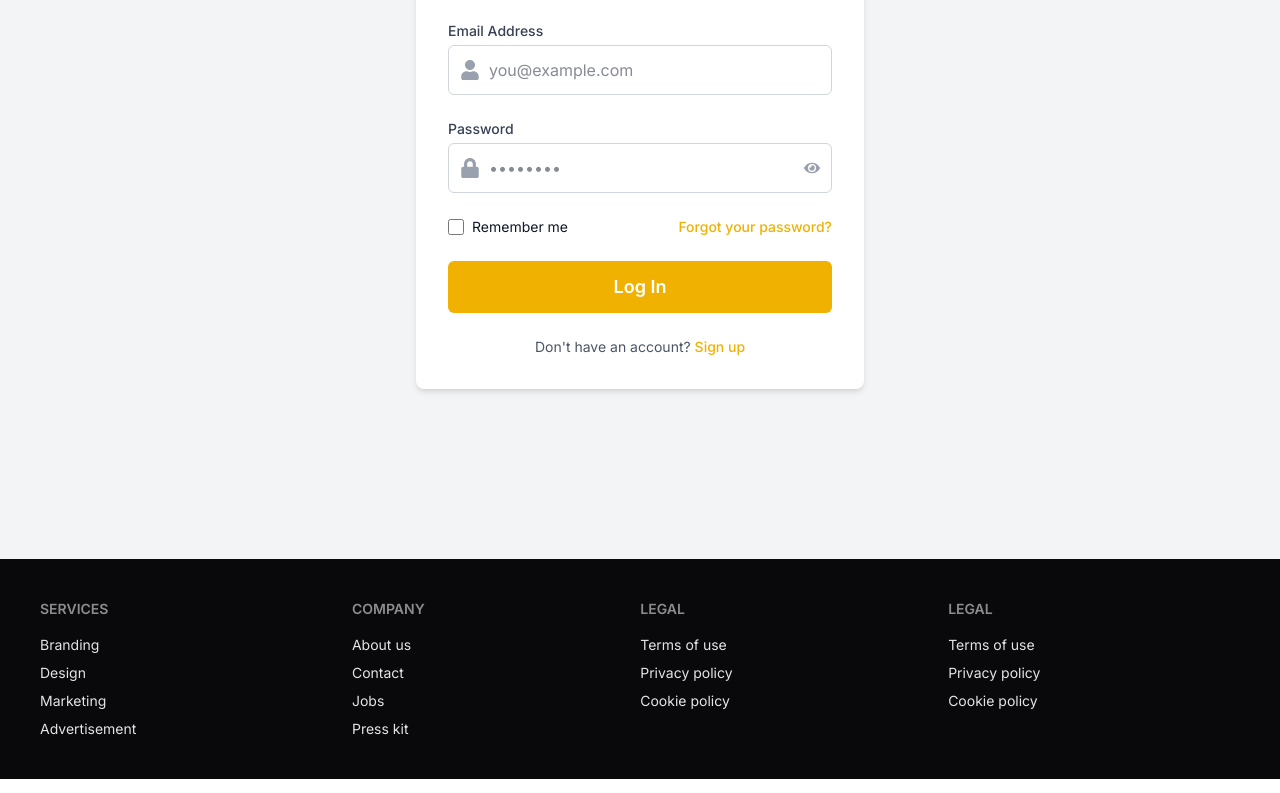
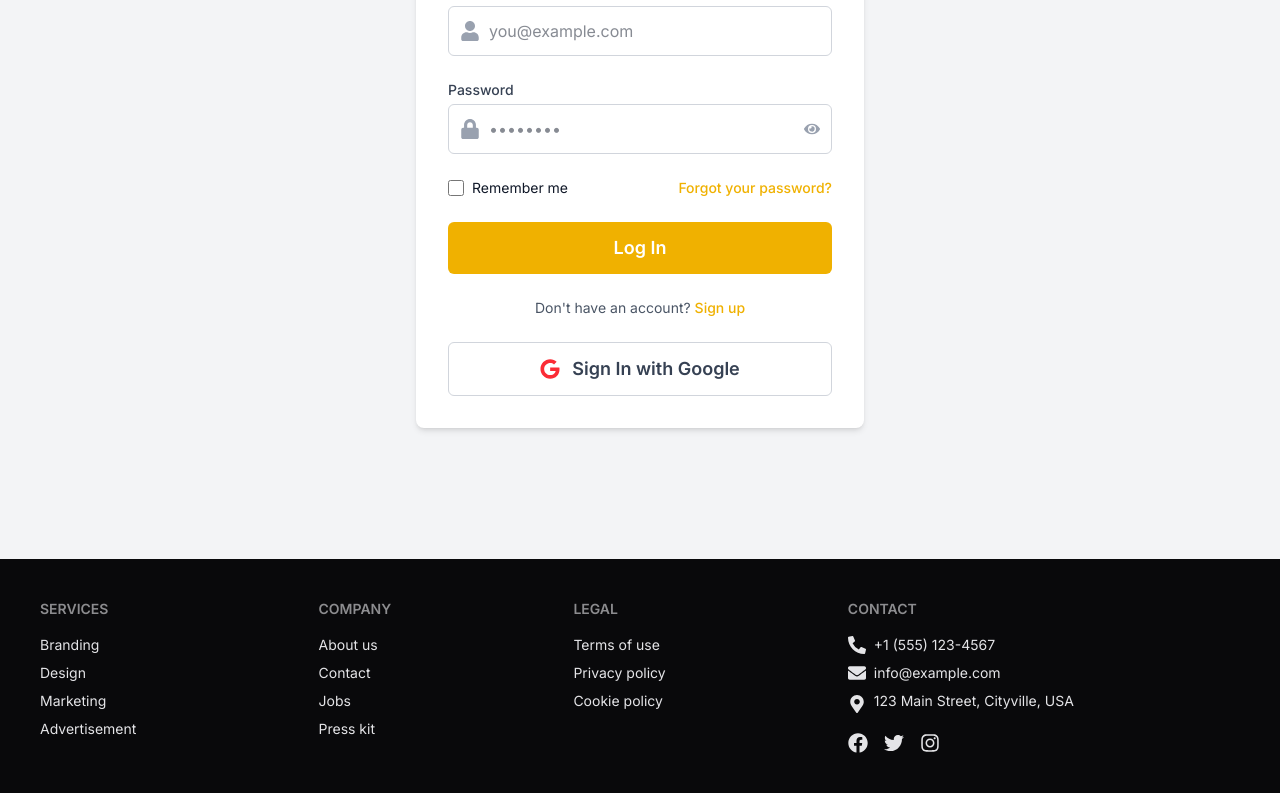
Before and after one commit to rohanr92/marketplace-services, a React (Vite) app: page /auth/login in a window 1280 px wide. Shown: the part 331-1124 px from the top of the page. Built offline with nearby package versions, Linux system fonts and the light colour scheme; no server answers; a web font is replaced by a local one.

Commit message:
my project commit

```diff
--- a/src/Components/AllPages/OthersPages/AllServices.jsx
+++ b/src/Components/AllPages/OthersPages/AllServices.jsx
@@ -1,10 +1,31 @@
-import React, { useState } from 'react';
+import React, { useEffect, useState } from 'react';
 import Container from '../../Container/Container';
 import useServices from '../../Hook/useServices';
 import ServicesMap from './ServicesMap';
+import Aos from "aos";
+import "aos/dist/aos.css";
+
+const AllServices = () => {
 
 
-const AllServices = () => {
+useEffect(() => {
+  Aos.init({
+    duration: 1200,
+    once: false,
+  });
+}, []);
+
+useEffect(() => {
+  const handleScroll = () => {
+    Aos.refresh();
+  };
+
+  window.addEventListener("scroll", handleScroll);
+
+  return () => window.removeEventListener("scroll", handleScroll);
+}, []);
+
+
 
         const { services, loading, errors } = useServices();
         let [final, setFinal] = useState([]);
@@ -36,10 +57,12 @@ return (
             setFinal(filteredServices)
         }
 
-        console.log(final);
+        // console.log(final);
 
 
         const displayedServices = searches.trim() !== '' ? final : services;
+
+
 
 
 
@@ -51,7 +74,7 @@ return (
       <div className="max-w-7xl mx-auto">
 
 
-        <div className="text-center">
+        <div className="text-center" data-aos="fade-up" data-aos-once="false">
           <h2 className="mt-6 text-3xl md:text-4xl font-medium text-gray-900 tracking-tight">
             All Of Our Services
           </h2>
@@ -86,7 +109,7 @@ return (
 
 
 {
-    displayedServices.length === 0 ? <h2 className='text-center p-[40px] text-[25px] font-medium'>No products found</h2> :   <div className='grid sm:grid-cols-3 gap-[20px] py-[20px]'>
+    displayedServices?.length === 0 ? <h2 className='text-center p-[40px] text-[25px] font-medium'>No products found</h2> :   <div className='grid sm:grid-cols-3 gap-[20px] py-[20px]'>
             {
                 displayedServices?.map(services => <ServicesMap key={services.skillId} services={services}></ServicesMap>)
             }
--- a/src/Components/AllPages/OthersPages/DetailsPage/DetailsPage.jsx
+++ b/src/Components/AllPages/OthersPages/DetailsPage/DetailsPage.jsx
@@ -17,7 +17,7 @@ const DetailsPage = () => {
         submitted: false,
 
     });
-    console.log(formData);
+    // console.log(formData);
 
 
 
--- a/src/Components/AllPages/OthersPages/Profile.jsx
+++ b/src/Components/AllPages/OthersPages/Profile.jsx
@@ -25,7 +25,7 @@ const Profile = () => {
         toast.success("Profile updated successfully!");
       })
       .catch((err) => {
-        console.error(err);
+        // console.error(err);
         toast.error("Failed to update profile: " + err.message);
       });
   };
@@ -78,6 +78,13 @@ const Profile = () => {
                     placeholder="Name"
                     className="w-full p-2 border rounded-lg focus:outline-none focus:ring-2 focus:ring-yellow-500"
                   />
+                  <input
+                    type="email"
+                    name="email"
+                    value={user.email || ""}
+                    readOnly
+                    className="w-full p-2 border rounded-lg bg-gray-100 text-gray-600 cursor-not-allowed"
+                  />
                   <textarea
                     name="bio"
                     value={user.bio || ""}
@@ -97,6 +104,7 @@ const Profile = () => {
 
 
                   <p className="text-center font-semibold text-lg">{user.displayName}</p>
+                  <p className="text-center text-gray-600">{user.email}</p>
                   <p className="text-center text-gray-600 mb-4">{user.bio}</p>
                   <button
                     onClick={handleEdit}
--- a/src/Components/AllPages/Security/Login.jsx
+++ b/src/Components/AllPages/Security/Login.jsx
@@ -1,12 +1,12 @@
 import React, { useState,  use } from 'react';
 import Container from '../../Container/Container';
 import { Link, useLocation, useNavigate } from 'react-router';
-import { FaUser, FaLock, FaEye, FaEyeSlash } from 'react-icons/fa';
+import { FaUser, FaLock, FaEye, FaEyeSlash, FaGoogle } from 'react-icons/fa';
 import { AuthContext } from '../../Provider/AuthContext';
 import toast from 'react-hot-toast';
 
 const Login = () => {
-  const { user, setUser, login, loading } = use(AuthContext);
+  const { user, setUser, login, loading, googleLogin } = use(AuthContext);
   const [error, setError] = useState("");
   const [showPassword, setShowPassword] = useState(false);
 
@@ -39,6 +39,19 @@ const Login = () => {
         setError("Invalid Email Or Password");
       });
   };
+
+
+      const googleSignUp = () => {
+        googleLogin()
+            .then((result) => {
+                setUser(result.user);
+                toast.success('Logged In Successfully')
+                navigate('/')
+            })
+            .catch((error) => {
+                toast.error(error.message)
+            })
+    }
 
   return (
     <div className='bg-gray-100 px-[15px]'>
@@ -133,6 +146,20 @@ const Login = () => {
                 Sign up
               </Link>
             </p>
+
+
+
+
+                        <div>
+                            <button
+                                onClick={googleSignUp}
+                                type="button"
+                                className="w-full flex items-center justify-center py-3 px-4 text-[13px] sm:text-lg font-semibold text-gray-700 bg-white border border-gray-300 rounded-md hover:bg-gray-50 focus:outline-none focus:ring-2 focus:ring-yellow-500 focus:ring-offset-2 transition-colors"
+                            >
+                                <FaGoogle className="w-5 h-5 mr-3 text-red-500" />
+                                Sign In with Google
+                            </button>
+                        </div>
           </div>
         </div>
       </Container>
--- a/src/Components/Footer/Footer.jsx
+++ b/src/Components/Footer/Footer.jsx
@@ -1,5 +1,6 @@
 import React from 'react';
 import Container from '../Container/Container';
+import { FaEnvelope, FaFacebook, FaInstagram, FaMapMarkerAlt, FaPhoneAlt, FaTwitter } from 'react-icons/fa';
 
 const Footer = () => {
     return (
@@ -7,6 +8,7 @@ const Footer = () => {
             <Container>
 
             <footer className="footer sm:footer-horizontal bg-neutral text-neutral-content p-10">
+
       <nav>
         <h6 className="footer-title">Services</h6>
         <a className="link link-hover">Branding</a>
@@ -14,6 +16,8 @@ const Footer = () => {
         <a className="link link-hover">Marketing</a>
         <a className="link link-hover">Advertisement</a>
       </nav>
+
+
       <nav>
         <h6 className="footer-title">Company</h6>
         <a className="link link-hover">About us</a>
@@ -21,17 +25,42 @@ const Footer = () => {
         <a className="link link-hover">Jobs</a>
         <a className="link link-hover">Press kit</a>
       </nav>
+
+
       <nav>
         <h6 className="footer-title">Legal</h6>
         <a className="link link-hover">Terms of use</a>
         <a className="link link-hover">Privacy policy</a>
         <a className="link link-hover">Cookie policy</a>
       </nav>
+
+
       <nav>
-    <h6 className="footer-title">Legal</h6>
-    <a className="link link-hover">Terms of use</a>
-    <a className="link link-hover">Privacy policy</a>
-    <a className="link link-hover">Cookie policy</a>
+        <h6 className="footer-title">Contact</h6>
+        <div className="flex items-center gap-2">
+          <FaPhoneAlt className="text-lg" />
+          <p>+1 (555) 123-4567</p>
+        </div>
+        <div className="flex items-center gap-2">
+          <FaEnvelope className="text-lg" />
+          <p>info@example.com</p>
+        </div>
+        <div className="flex items-start gap-2">
+          <FaMapMarkerAlt className="text-lg mt-1" />
+          <p>123 Main Street, Cityville, USA</p>
+        </div>
+
+        <div className="flex gap-4 mt-3">
+          <a href="#" className="hover:text-primary transition-colors">
+            <FaFacebook size={20} />
+          </a>
+          <a href="#" className="hover:text-primary transition-colors">
+            <FaTwitter size={20} />
+          </a>
+          <a href="#" className="hover:text-primary transition-colors">
+            <FaInstagram size={20} />
+          </a>
+        </div>
       </nav>
     </footer>
 </Container>
--- a/src/Components/PrivateRoute/PrivateRoute.jsx
+++ b/src/Components/PrivateRoute/PrivateRoute.jsx
@@ -5,7 +5,7 @@ import { Navigate, useLocation } from 'react-router';
 const PrivateRoute = ({children}) => {
 
     const location = useLocation();
-    console.log(location);
+    // console.log(location);
 
 
     const { user, loading } = use(AuthContext);
```
Also changed, not shown: src/Components/AllPages/AllSection/InvidualServices.jsx (+5 -5 lines), 1 other file (tests, documents, lock files or other folders). Lines whose indentation alone changed are shown as unchanged.
